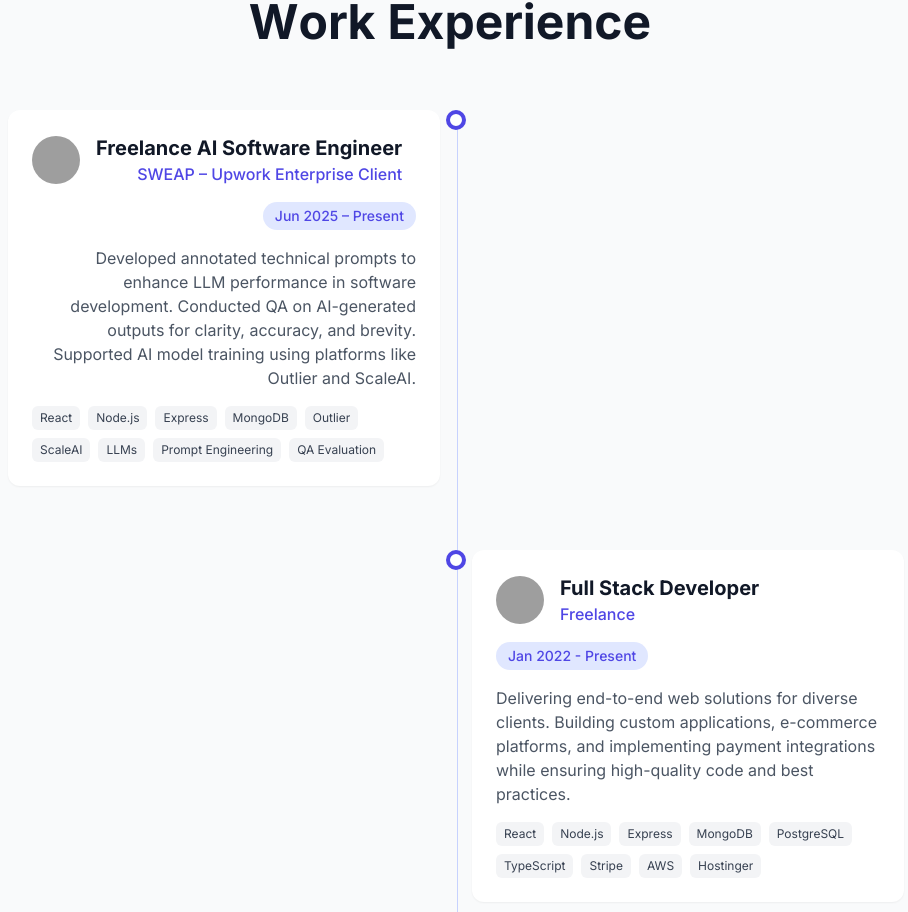
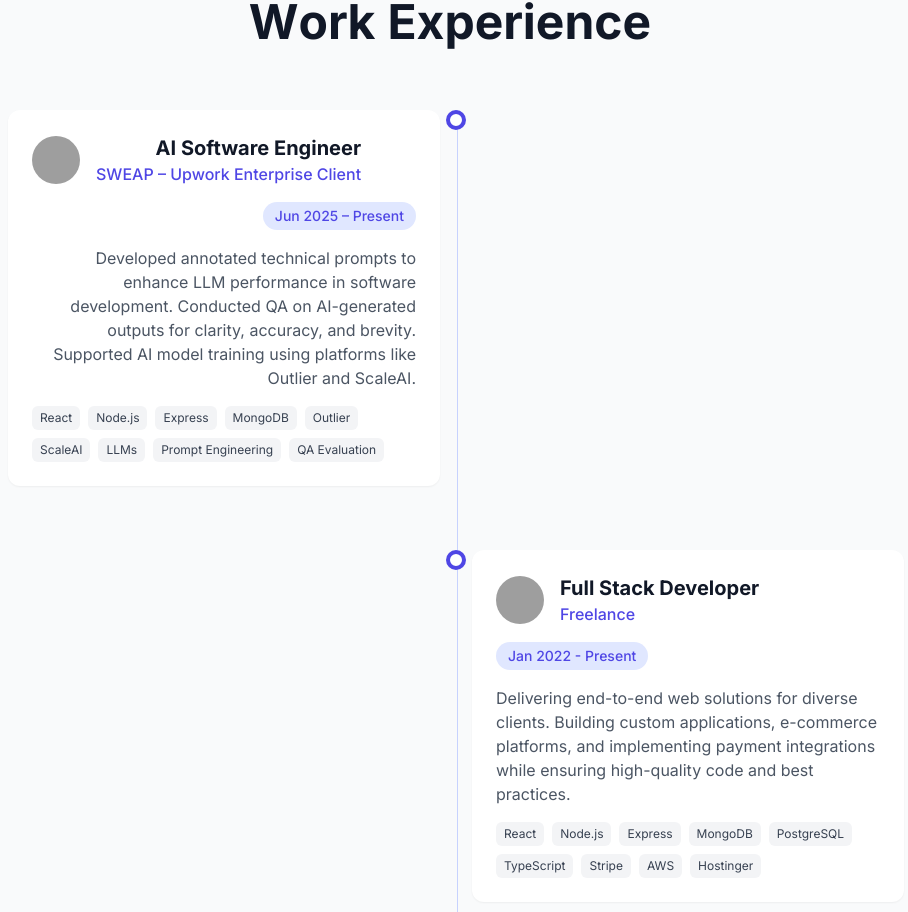
Before and after one commit to ashvinupadhyay1132/ashvin-upadhyay-portfolio, a React (Vite) app: page / in a window 1280 px wide. Shown: the part 4534-5446 px from the top of the page, without its empty margins (184-1092 px from the left). Built offline with nearby package versions, Linux system fonts and the light colour scheme; grey boxes are pictures that could not be loaded.

Commit message:
Update experience.ts
change freelance ai software engineer to freelance software engineer

```diff
--- a/src/data/experience.ts
+++ b/src/data/experience.ts
@@ -4,7 +4,7 @@ export const experiences: Experience[] = [
   {
     id: 1,
     company: 'SWEAP – Upwork Enterprise Client',
-    position: 'Freelance AI Software Engineer',
+    position: 'AI Software Engineer',
     duration: 'Jun 2025 – Present',
     description:
       'Developed annotated technical prompts to enhance LLM performance in software development. Conducted QA on AI-generated outputs for clarity, accuracy, and brevity. Supported AI model training using platforms like Outlier and ScaleAI.',
```
